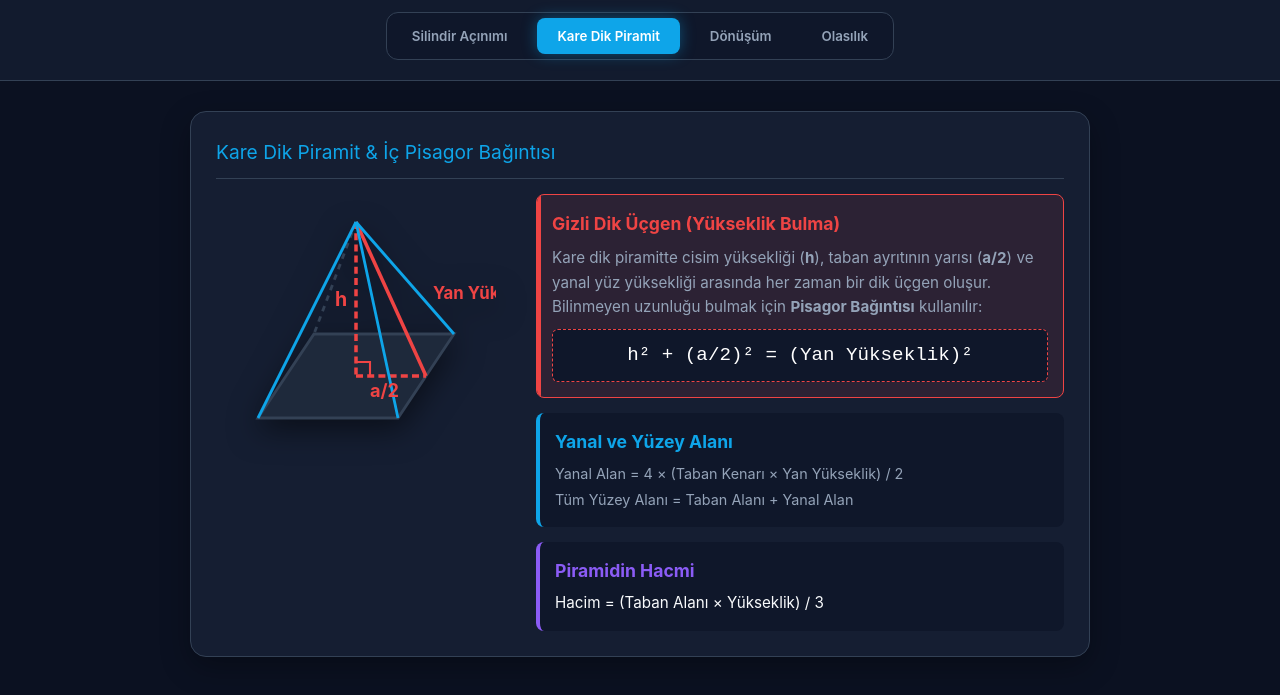
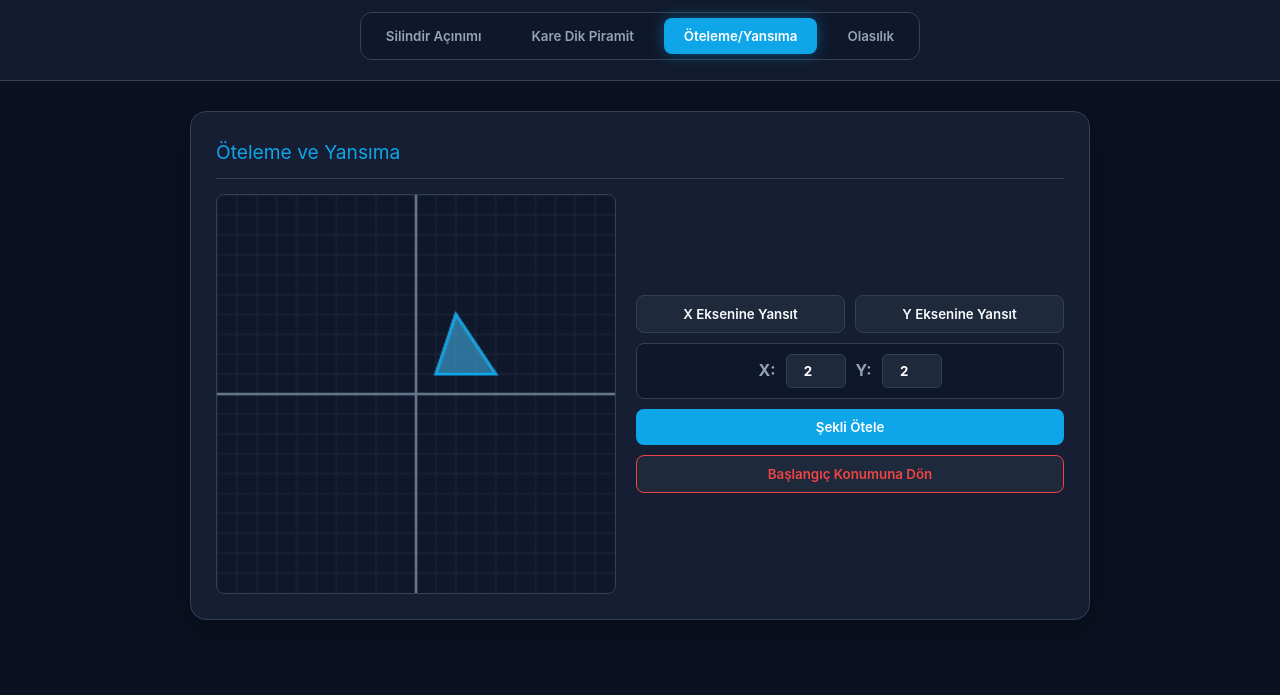
Before and after one commit to vibecodingisfunEmre/obitmatematikprojesi, a plain HTML site: page index.html in a window 1280 px wide. Shown: the part 61-756 px from the top of the page. Drawn offline with Linux system fonts and the light colour scheme.

Commit message:
Update index.html

```diff
--- a/index.html
+++ b/index.html
@@ -12,7 +12,7 @@
             --bg-card-hover: #1e293b;
             --primary: #0ea5e9;
             --primary-glow: rgba(14, 165, 233, 0.4);
-            --accent: #ef4444; /* Dik üçgen vurgusu için kırmızı */
+            --accent: #ef4444;
             --text-light: #f8fafc;
             --text-muted: #94a3b8;
             --border-color: #334155;
@@ -40,11 +40,8 @@
 
         /* 1. SİLİNDİR ANİMASYONU STİLLERİ */
         .cylinder-stage { position: relative; height: 350px; display: flex; justify-content: center; align-items: center; margin: 20px 0; perspective: 1000px; }
-
         .cyl-net { position: relative; display: flex; flex-direction: column; align-items: center; justify-content: center; transition: all 0.8s cubic-bezier(0.4, 0, 0.2, 1); }
-
         .cyl-body { height: 160px; background: linear-gradient(90deg, #0284c7, #38bdf8, #0284c7); transition: all 0.8s cubic-bezier(0.4, 0, 0.2, 1); display: flex; align-items: center; justify-content: center; text-align: center; color: transparent; font-weight: bold; overflow: hidden; position: relative; z-index: 2; }
-
         .cyl-circle { width: 100px; height: 100px; background: #0ea5e9; border-radius: 50%; position: absolute; left: 50%; display: flex; align-items: center; justify-content: center; text-align: center; color: transparent; font-weight: bold; transition: all 0.8s cubic-bezier(0.4, 0, 0.2, 1); z-index: 1; box-shadow: inset 0 -10px 20px rgba(0,0,0,0.2); }
         .cyl-circle.top { top: 30px; transform: translateX(-50%) rotateX(75deg); }
         .cyl-circle.bottom { bottom: 30px; transform: translateX(-50%) rotateX(75deg); }
@@ -62,7 +59,7 @@
         input[type="range"] { width: 80%; max-width: 400px; margin: 15px 0; cursor: pointer; accent-color: var(--primary); }
         .step-labels { display: flex; justify-content: space-around; max-width: 400px; margin: 0 auto; color: var(--primary); font-weight: bold; }
 
-        /* 2. PİRAMİT STİLLERİ (YENİ PİSAGOR VURGUSU İLE) */
+        /* 2. PİRAMİT STİLLERİ */
         .pyramid-container { display: flex; flex-wrap: wrap; gap: 40px; align-items: flex-start; justify-content: center; }
         .pyramid-svg { width: 280px; height: 280px; filter: drop-shadow(0 10px 15px rgba(0,0,0,0.5)); }
 
@@ -81,6 +78,12 @@
         button.action { background: var(--bg-card-hover); color: var(--text-light); border: 1px solid var(--border-color); padding: 10px; border-radius: 8px; cursor: pointer; transition: 0.2s; font-weight: 600;}
         button.action:hover { background: var(--primary); color: #fff; border-color: var(--primary); }
 
+        /* Yeni Input Stilleri (Öteleme için) */
+        .input-group { display: flex; gap: 10px; align-items: center; justify-content: center; background: #0f172a; padding: 10px; border-radius: 8px; border: 1px solid var(--border-color); }
+        .input-group input { width: 60px; padding: 8px; border-radius: 6px; border: 1px solid var(--border-color); background: #1e293b; color: #fff; text-align: center; font-weight: bold; }
+        .input-group input:focus { outline: none; border-color: var(--primary); }
+        .input-group span { color: var(--text-muted); font-weight: bold; }
+
         .bar-chart { display: flex; align-items: flex-end; height: 150px; gap: 8px; margin-top: 20px; border-bottom: 2px solid var(--border-color); }
         .bar-wrap { flex: 1; display: flex; flex-direction: column; align-items: center; height: 100%; justify-content: flex-end; }
         .bar { width: 100%; background: #8b5cf6; border-radius: 4px 4px 0 0; transition: height 0.4s; }
@@ -92,8 +95,8 @@
         <h1>Matematik Laboratuvarı</h1>
         <div class="tabs">
             <button class="tab-btn" onclick="switchTab('tab-silindir')">Silindir Açınımı</button>
-            <button class="tab-btn active" onclick="switchTab('tab-piramit')">Kare Dik Piramit</button>
-            <button class="tab-btn" onclick="switchTab('tab-geo')">Dönüşüm</button>
+            <button class="tab-btn" onclick="switchTab('tab-piramit')">Kare Dik Piramit</button>
+            <button class="tab-btn active" onclick="switchTab('tab-geo')">Öteleme/Yansıma</button>
             <button class="tab-btn" onclick="switchTab('tab-olasilik')">Olasılık</button>
         </div>
     </header>
@@ -123,44 +126,26 @@
             </div>
         </div>
 
-        <!-- 2. PİRAMİT SEKMESİ (PİSAGOR VURGULU) -->
-        <div id="tab-piramit" class="tab-content active">
+        <!-- 2. PİRAMİT SEKMESİ -->
+        <div id="tab-piramit" class="tab-content">
             <div class="card">
                 <div class="card-header">Kare Dik Piramit & İç Pisagor Bağıntısı</div>
-
                 <div class="pyramid-container">
-                    <!-- Detaylı 3D SVG Piramit Çizimi (İç Dik Üçgen Vurgulu) -->
                     <svg class="pyramid-svg" viewBox="0 0 200 200">
-                        <!-- Taban ABCD (İzometrik Görünüm) -->
                         <polygon points="30,160 130,160 170,100 70,100" fill="#1e293b" stroke="#334155" stroke-width="2"/>
-
-                        <!-- Arka Görünmez Ayrıt (T'den D'ye) -->
                         <line x1="100" y1="20" x2="70" y2="100" stroke="#334155" stroke-width="2" stroke-dasharray="4"/>
-
-                        <!-- İÇERİDEKİ DİK ÜÇGEN (KIRMIZI VURGU) -->
-                        <!-- h (Yükseklik) T(100,20) -> Taban Merkezi P(100,130) -->
                         <line x1="100" y1="20" x2="100" y2="130" stroke="var(--accent)" stroke-width="2.5" stroke-dasharray="5,3"/>
-                        <!-- a/2 Taban Merkezi P(100,130) -> Kenar Ortası E(150,130) -->
                         <line x1="100" y1="130" x2="150" y2="130" stroke="var(--accent)" stroke-width="2.5" stroke-dasharray="5,3"/>
-                        <!-- Yanal Yükseklik T(100,20) -> Kenar Ortası E(150,130) -->
                         <line x1="100" y1="20" x2="150" y2="130" stroke="var(--accent)" stroke-width="2.5"/>
-                        <!-- Dik Açı Sembolü -->
                         <polyline points="100,120 110,120 110,130" fill="none" stroke="var(--accent)" stroke-width="1.5"/>
-
-                        <!-- Ön Görünen Ayrıtlar -->
                         <line x1="100" y1="20" x2="30" y2="160" stroke="#0ea5e9" stroke-width="2"/>
                         <line x1="100" y1="20" x2="130" y2="160" stroke="#0ea5e9" stroke-width="2"/>
                         <line x1="100" y1="20" x2="170" y2="100" stroke="#0ea5e9" stroke-width="2"/>
-
-                        <!-- Kırmızı Etiketler -->
                         <text x="85" y="80" fill="var(--accent)" font-size="14" font-weight="bold">h</text>
                         <text x="110" y="145" fill="var(--accent)" font-size="13" font-weight="bold">a/2</text>
                         <text x="155" y="75" fill="var(--accent)" font-size="12" font-weight="bold">Yan Yük.</text>
                     </svg>
-
-                    <!-- Formüller ve Açıklama Paneli -->
                     <div class="formula-list">
-
                         <div class="pisagor-box">
                             <strong>Gizli Dik Üçgen (Yükseklik Bulma)</strong>
                             <p style="color:var(--text-muted); font-size:0.95em;">
@@ -168,13 +153,11 @@
                             </p>
                             <div class="math-eq">h² + (a/2)² = (Yan Yükseklik)²</div>
                         </div>
-
                         <div class="formula-item">
                             <strong>Yanal ve Yüzey Alanı</strong>
                             <span style="color:var(--text-muted); font-size: 0.9em;">Yanal Alan = 4 × (Taban Kenarı × Yan Yükseklik) / 2</span><br>
                             <span style="color:var(--text-muted); font-size: 0.9em;">Tüm Yüzey Alanı = Taban Alanı + Yanal Alan</span>
                         </div>
-
                         <div class="formula-item" style="border-left-color: #8b5cf6;">
                             <strong style="color:#8b5cf6;">Piramidin Hacmi</strong>
                             <span style="color:var(--text-light); font-size: 0.95em;">Hacim = (Taban Alanı × Yükseklik) / 3</span>
@@ -184,17 +167,32 @@
             </div>
         </div>
 
-        <!-- 3. GEOMETRİ SEKMESİ -->
-        <div id="tab-geo" class="tab-content">
+        <!-- 3. GEOMETRİ SEKMESİ (ÖZELLEŞTİRİLEBİLİR ÖTELEME) -->
+        <div id="tab-geo" class="tab-content active">
             <div class="card">
-                <div class="card-header">Dönüşüm Geometrisi: Öteleme ve Yansıma</div>
+                <div class="card-header">Öteleme ve Yansıma</div>
                 <div style="display:flex; flex-wrap:wrap; gap: 20px; align-items:center; justify-content:center;">
                     <canvas id="geoCanvas" width="300" height="300"></canvas>
-                    <div class="btn-grid" style="flex:1; min-width: 200px;">
-                        <button class="action" onclick="geoReflect('x')">X Eksenine Yansıt</button>
-                        <button class="action" onclick="geoReflect('y')">Y Eksenine Yansıt</button>
-                        <button class="action" onclick="geoTranslate()">Ötele (+2, +2)</button>
-                        <button class="action" style="border-color: #ef4444; color: #ef4444;" onclick="geoReset()">Sıfırla</button>
+                    <div style="flex:1; min-width: 200px; display:flex; flex-direction:column; gap:10px;">
+
+                        <!-- Yansıma Butonları -->
+                        <div class="btn-grid" style="margin-top:0;">
+                            <button class="action" onclick="geoReflect('x')">X Eksenine Yansıt</button>
+                            <button class="action" onclick="geoReflect('y')">Y Eksenine Yansıt</button>
+                        </div>
+
+                        <!-- Öteleme Girdileri -->
+                        <div class="input-group">
+                            <span>X:</span>
+                            <input type="number" id="transX" value="2" placeholder="X">
+                            <span>Y:</span>
+                            <input type="number" id="transY" value="2" placeholder="Y">
+                        </div>
+
+                        <!-- Öteleme ve Sıfırlama Butonları -->
+                        <button class="action" style="width: 100%; background: #0ea5e9; color: #fff; border:none;" onclick="geoTranslate()">Şekli Ötele</button>
+                        <button class="action" style="width: 100%; border-color: #ef4444; color: #ef4444;" onclick="geoReset()">Başlangıç Konumuna Dön</button>
+
                     </div>
                 </div>
             </div>
@@ -231,7 +229,7 @@
             net.classList.add(`step-${step}`);
         }
 
-        // 3. Geometri Mantığı
+        // 3. Geometri Mantığı (Dinamik Öteleme Eklendi)
         const canvas = document.getElementById('geoCanvas');
         const ctx = canvas.getContext('2d');
         const defaultTriangle = [{x: 1, y: 1}, {x: 4, y: 1}, {x: 2, y: 4}];
@@ -267,12 +265,22 @@
             currentTriangle = currentTriangle.map(p => axis === 'x' ? {x: p.x, y: -p.y} : {x: -p.x, y: p.y});
             drawGeo();
         }
+
+        // Dinamik Öteleme Fonksiyonu
         function geoTranslate() {
-            currentTriangle = currentTriangle.map(p => ({x: p.x + 2, y: p.y + 2}));
+            // İnputlardan değerleri al (boş bırakılırsa 0 say)
+            const dx = parseFloat(document.getElementById('transX').value) || 0;
+            const dy = parseFloat(document.getElementById('transY').value) || 0;
+
+            currentTriangle = currentTriangle.map(p => ({x: p.x + dx, y: p.y + dy}));
             drawGeo();
         }
+
         function geoReset() {
             currentTriangle = JSON.parse(JSON.stringify(defaultTriangle));
+            // Inputları da sıfırla
+            document.getElementById('transX').value = 2;
+            document.getElementById('transY').value = 2;
             drawGeo();
         }
 
```
